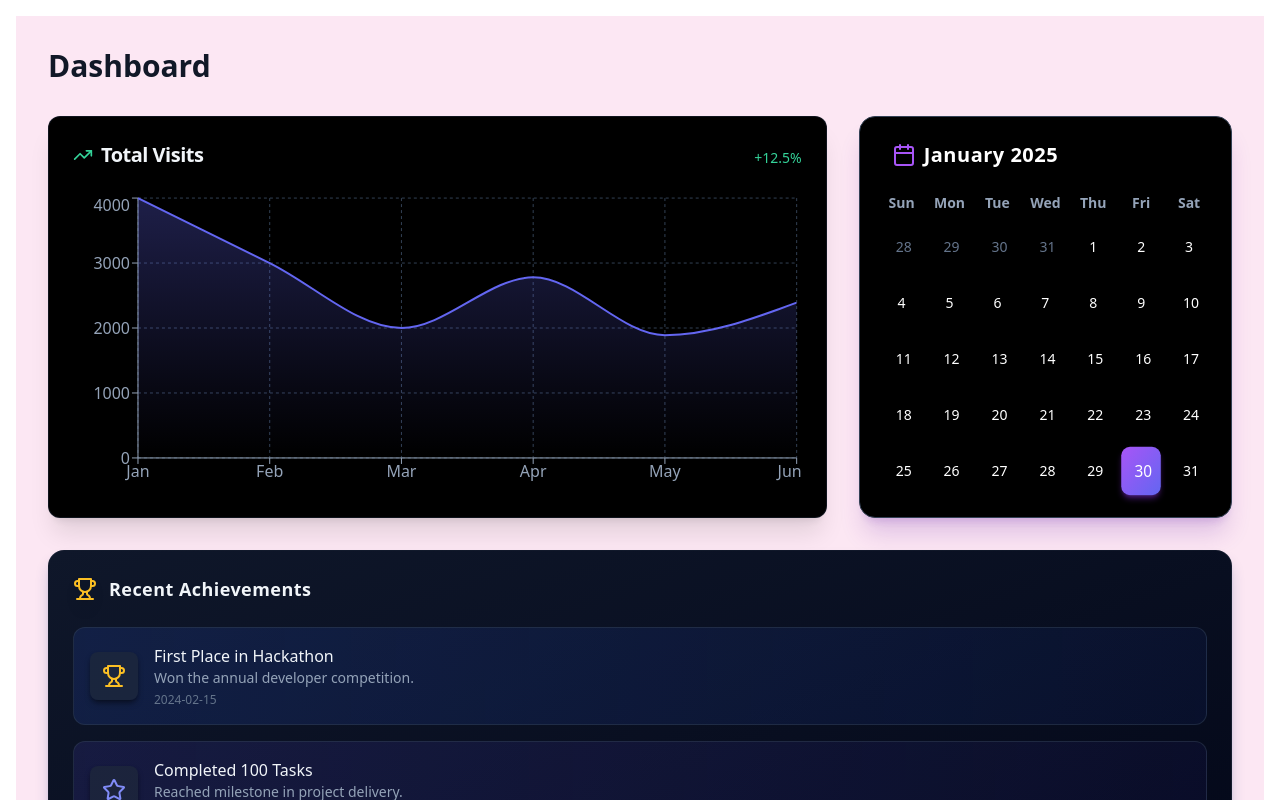
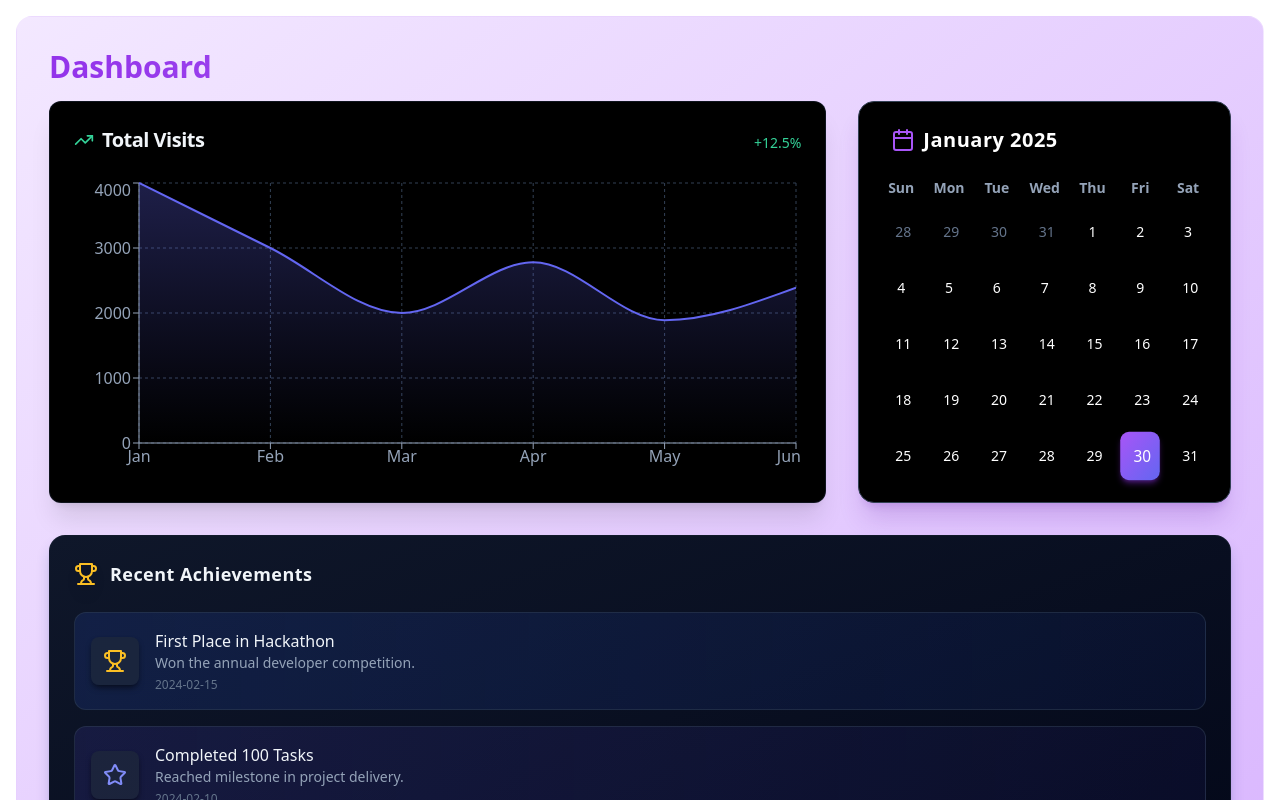
Before and after one commit to RyBhrdwj/Achievement-Management-Frontend, a React (Vite) app in the folder client/: page /dashboard in a window 1280 px wide. Shown: the top 800 px of the page. Built offline with nearby package versions, Linux system fonts and the light colour scheme.

Commit message:
more depth in bg of dashboard

```diff
--- a/client/src/dashboard/dashboard.tsx
+++ b/client/src/dashboard/dashboard.tsx
@@ -4,9 +4,11 @@ import { RecentAchievements } from "./_components/RecentAchievements";
 
 const Dashboard = () => {
   return (
-        <div className="min-h-screen bg-pink-100 p-8">
-          <div className="max-w-7xl mx-auto space-y-8">
-            <h1 className="text-3xl font-bold text-gray-900">Dashboard</h1>
+      <div className="min-h-screen bg-gradient-to-br from-purple-100 via-black-100 to-purple-300 p-8 backdrop-blur-lg shadow-1xl rounded-2xl p-8 border border-purple-100/50">
+
+          <h1 className="text-3xl font-bold text-gray-900 bg-gradient-to-r from-purple-600 to-purple-400 bg-clip-text text-transparent mb-4">
+            Dashboard
+          </h1>
 
           <div className="grid grid-cols-1 md:grid-cols-2 lg:grid-cols-3 gap-8">
             <div className="lg:col-span-2">
@@ -20,7 +22,7 @@ const Dashboard = () => {
             </div>
           </div>
         </div>
-        </div>
+
   );
 };
 
```
Lines whose indentation alone changed are shown as unchanged.
